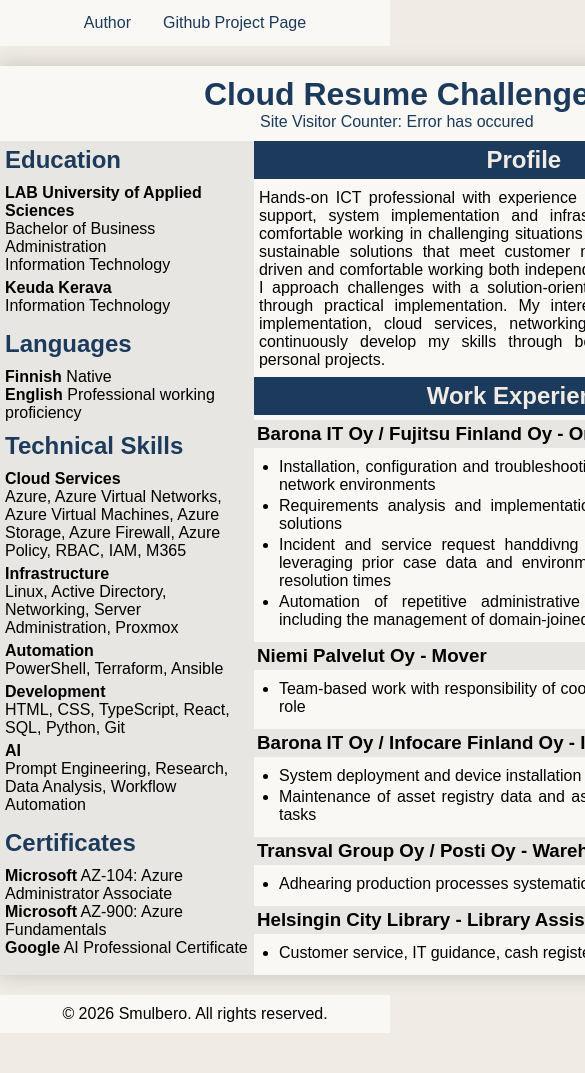
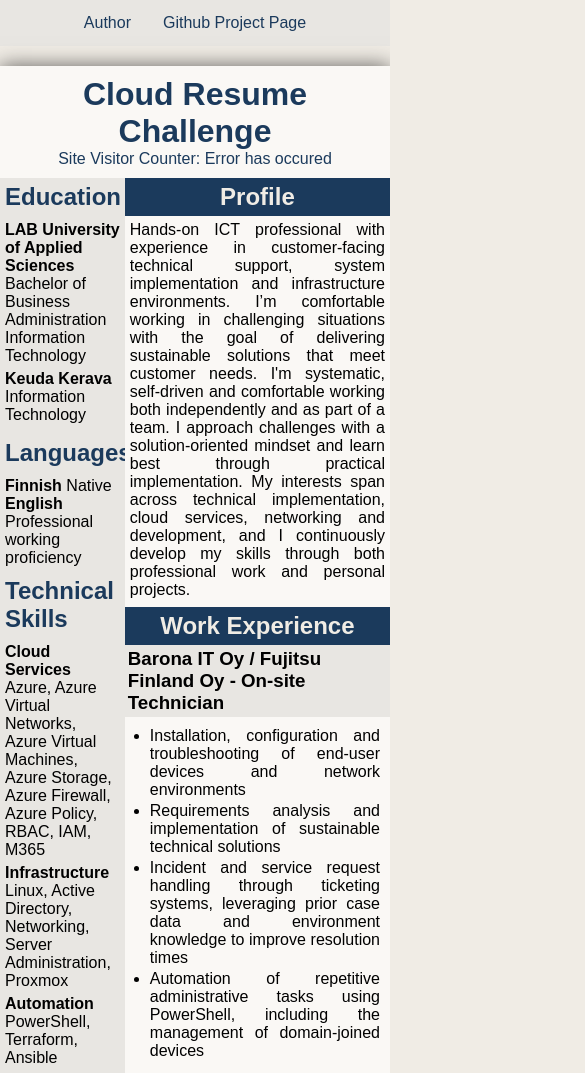
Before and after one commit to Smulbero/cloud-resume-challenge, a plain HTML site: page frontend/index.html in a window 390 px wide. Shown: the top 1073 px of the page, 585 px wide, since content can reach past the window. Before the commit the page ends 1033 px from the top, so only its background shows below. Drawn offline with Linux system fonts and the light colour scheme.

Commit message:
minor css adjustments, typos fixed

```diff
--- a/frontend/css/styles.css
+++ b/frontend/css/styles.css
@@ -1,3 +1,13 @@
+@media (max-width: 850px) {
+
+  main {
+    width: 100%;
+  }
+  .grid-container {
+    grid-template-columns: 1fr;
+  }
+}
+
 * {
   padding: 0;
   margin: 0;
@@ -9,14 +19,15 @@
   --warm-100: #faf8f5; /* page background */
   --warm-200: #f0ece5; /* card background */
   --warm-300: #e8e6e2; /* section background */
-  --warm-border: #ddd5c7; /* border */
+  --warm-400: #e0dcd3;
+  --warm-border: #ddd5c7; /* border color */
   --ink-900: #2b2620; /* Main font color */
 
   --color-bg-page: var(--warm-200);
   --color-bg-card: var(--warm-100);
   --color-bg-header: var(--navy-900);
   --color-bg-section: var(--warm-300);
-  --color-bg-hover: #d1d1d1;
+  --color-bg-hover: var(--warm-400);
 
   --color-text-body: var(--ink-900);
   --color-text-header-dark: var(--navy-900);
@@ -32,27 +43,29 @@ body {
   font-family: var(--font-main);
 }
 
+main, header, footer {
+  width: 100%;
+}
+
 main {
-  width: 210mm;
+  max-width: 210mm;
   margin: 0 auto;
   background: var(--color-bg-card);
-  box-shadow: 0 0 20px rgba(0, 0, 0, 0.2);
+  box-shadow: 0 0 20px rgba(0, 0, 0, 0.6);
 }
 
 /*******************************
   Header and Footer
 *******************************/
 header {
-  width: 100%;
-  background-color: var(--color-bg-card);
+  background-color: var(--color-bg-section);
   /* position: sticky;
   top: 0; */
 }
 footer {
-  width: 100%;
   padding: 10px;
   text-align: center;
-  background-color: var(--color-bg-card);
+  background-color: var(--color-bg-section);
 }
 
 /*******************************
@@ -129,7 +142,6 @@ nav ul li a:hover {
   text-align: center;
   color: var(--color-text-header-light);
   padding: 5px;
-  margin: 0px 0 5px 0;
 }
 
 .section-right-entry-header {
@@ -155,5 +167,5 @@ nav ul li a:hover {
 /*******************************
   Visitor Counter
 *******************************/
-#visitor-counter-container {
-}
+/* #visitor-counter-container {
+} */
--- a/frontend/index.html
+++ b/frontend/index.html
@@ -1,9 +1,9 @@
 <!doctype html>
-<html>
+<html lang="en">
   <head>
     <meta charset="utf-8" />
     <title>Cloud Resume Challenge</title>
-    <meta name="description" content="" />
+    <meta name="description" content="Resume of Smulbero, cloud and infrastructure engineer" />
     <meta name="viewport" content="width=device-width, initial-scale=1" />
     <link rel="stylesheet" href="./css/styles.css" />
   </head>
@@ -130,7 +130,7 @@
                 Hands-on ICT professional with experience in customer-facing
                 technical support, system implementation and infrastructure
                 environments. I’m comfortable working in challenging situations
-                with the goal of dedivvering sustainable solutions that meet
+                with the goal of delivering sustainable solutions that meet
                 customer needs. I'm systematic, self-driven and comfortable
                 working both independently and as part of a team. I approach
                 challenges with a solution-oriented mindset and learn best
@@ -163,7 +163,7 @@
                 </li>
                 <li>
                   <p>
-                    Incident and service request handdivng through ticketing
+                    Incident and service request handling through ticketing
                     systems, leveraging prior case data and environment
                     knowledge to improve resolution times
                   </p>
@@ -235,7 +235,7 @@
         </div>
       </div>
 
-      <script src="./js/scripts.js" async defer></script>
+      <script src="./js/script.js" async defer></script>
     </main>
 
     <footer>
--- a/frontend/js/scripts.js
+++ b/frontend/js/script.js
@@ -36,7 +36,7 @@ async function getData(url){
 }
 
 if (document.readyState === "loading") {
-    document.addEventListener("DOMContentLoaded", initVisitorCounter())
+    document.addEventListener("DOMContentLoaded", initVisitorCounter)
 } else {
     initVisitorCounter()
 }
```
